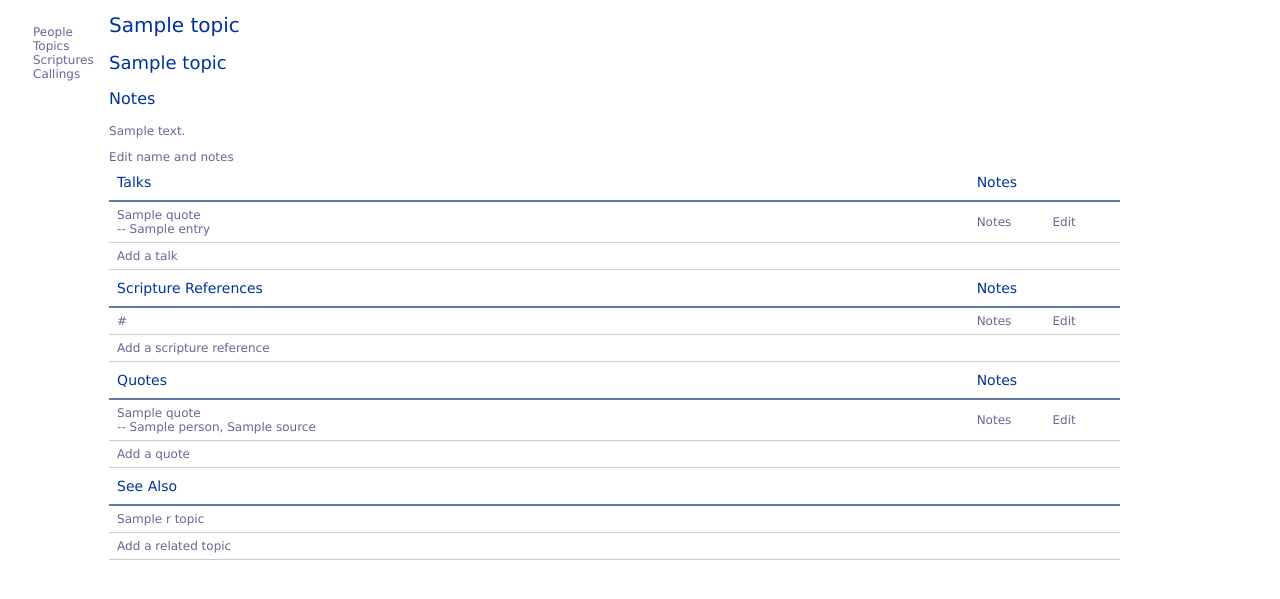
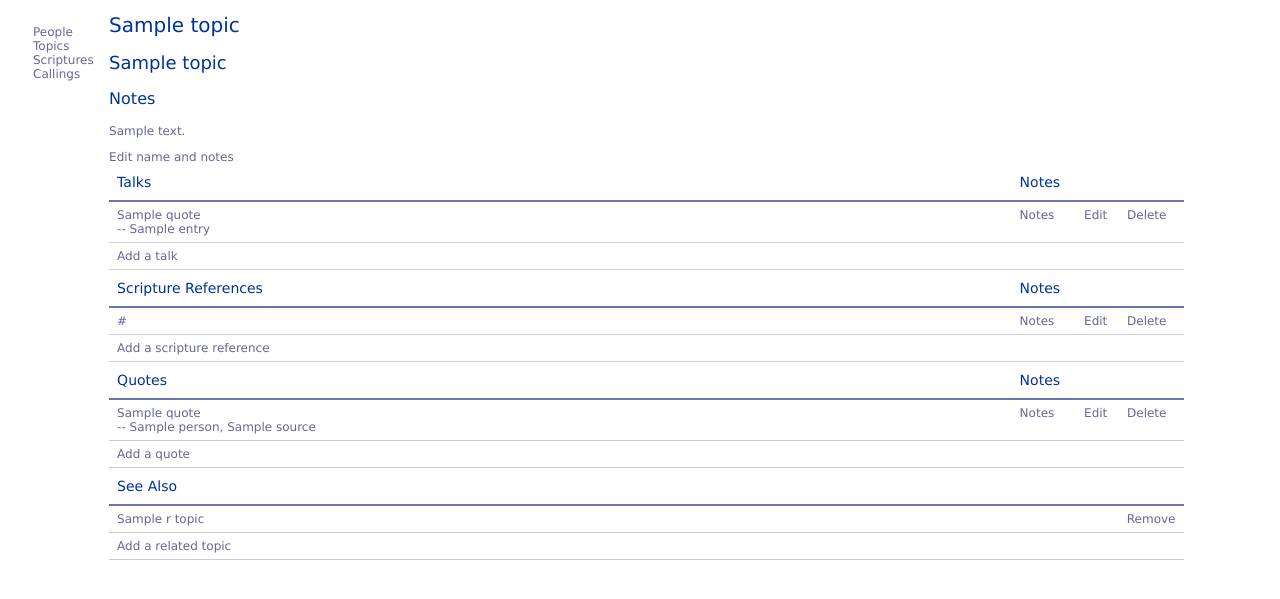
Before and after one commit to matt-gardner/studyjournal, a Django app: template templates/topicalguide/topic.html in a window 1280 px wide. Shown: the top 599 px of the page. Run offline with Django 3.2, Linux system fonts and the light colour scheme; the template is opened without the code that fills it: most values are stand-ins (such as "Sample title", 1, 10 or a date in 2020).

Commit message:
Added delete functionality, improved the callings page,\n made people editable, and some other random stuff

```diff
--- a/templates/on_click.js
+++ b/templates/on_click.js
@@ -37,3 +37,14 @@ function toggle_scriptures(book)
 		table.className = 'scriptures_hide';
 	}
 }
+function confirm_delete(baseurl, name, deleteurl)
+{
+	var result = confirm("Are you sure you want to delete "+name+"?");
+	if (result == true)
+	{
+		window.location=baseurl+"?delete="+deleteurl;
+	}
+	else
+	{
+	}
+}
--- a/templates/style.css
+++ b/templates/style.css
@@ -16,7 +16,7 @@ div.page
 {
 	position:relative;
 	left:8%;
-	max-width:80%;
+	max-width:85%;
 }
 a:link, a:visited
 {
@@ -64,6 +64,10 @@ table.topicsfortalk
 {
 	width:40%;
 }
+table.dateform
+{
+	width:20%;
+}
 table a:link, table a:visited, a:link, a:visited
 {
 	text-decoration:none;
@@ -86,6 +90,7 @@ table td
 	border-bottom:1px solid #ccc;
 	color:#669;
 	padding:6px 8px;
+	vertical-align:top;
 }
 table tbody tr:hover td
 {
@@ -96,6 +101,10 @@ table tbody tr:hover td a:link
 	color:#009;
 }
 table tbody tr:hover td a:visited
+{
+	color:#009;
+}
+table tbody tr:hover td input.table_button
 {
 	color:#009;
 }
@@ -112,3 +121,19 @@ table.scriptures_hide tbody
 {
 	display:none;
 }
+input.table_button
+{
+	color:#669;
+	font-family:"Lucida Sans Unicode", "Lucida Grande", Sans-Serif;
+	font-size:12px;
+	border:0px solid;
+	border-color:#009;
+	background-color:#fff;
+	margin:0px;
+	margin:0px;
+	padding:0px;
+}
+input.table_button:hover
+{
+	cursor:pointer;
+}
--- a/templates/talks/person.html
+++ b/templates/talks/person.html
@@ -21,6 +21,7 @@
 	{% endfor %}
 	</ul>
 {% endif %}
+<a href="/person/{{ person.id }}/edit">Edit {{ person.name }}'s information</a>
 {% if talks %}
 <h3> Talks </h3>
 <table>
--- a/templates/topicalguide/topic.html
+++ b/templates/topicalguide/topic.html
@@ -13,13 +13,14 @@
 {% endif %}
 <a href="/topics/edit{{ topic.id}}">Edit name and notes</a>
 <table class=talks id=talks>
-	<col width=85%>
-	<col width=7.5%>
-	<col width=7.5%>
+	<col width=84%>
+	<col width=6%>
+	<col width=4%>
+	<col width=6%>
 	<thead>
 		<tr>
 			<th>Talks</th>
-			<th colspan=2 onclick="toggle_all_notes('talks')">Notes</th>
+			<th colspan=3 onclick="toggle_all_notes('talks')">Notes</th>
 		</tr>
 	</thead>
 	<tbody>
@@ -42,21 +43,31 @@
 			<td></td></td>
 			{% endif %}
 			<td><a href='t{{ talk.id }}'>Edit</a></td>
+			<td>
+				<form>
+						<input type="button"
+						onclick="confirm_delete('/topic/{{ topic.name }}',
+						'this talk from {{ topic.name }}', 'talk{{ talk.id }}')"
+						class="table_button"
+					   	value="Delete" />
+				</form>
+			</td>
 		</tr>
 		{% endfor %}
 		<tr>
-			<td><a href='addt'>Add a talk</a></td><td></td><td></td>
+			<td><a href='addt'>Add a talk</a></td><td></td><td></td><td></td>
 		</tr>
 	</tbody>
 </table>
 <table class=scriptures id=scriptures>
-	<col width=85%>
-	<col width=7.5%>
-	<col width=7.5%>
+	<col width=84%>
+	<col width=6%>
+	<col width=4%>
+	<col width=6%>
 	<thead>
 		<tr>
 			<th>Scripture References</th>
-			<th colspan=2 onclick="toggle_all_notes('scriptures')">Notes</th>
+			<th colspan=3 onclick="toggle_all_notes('scriptures')">Notes</th>
 		</tr>
 	</thead>
 	<tbody>
@@ -73,22 +84,32 @@
 			<td> {{ ref.get_link }} </td><td></td>
 			{% endif %}
 			<td><a href=sr{{ ref.id }}>Edit</a></td>
+			<td>
+				<form>
+						<input type="button"
+						onclick="confirm_delete('/topic/{{ topic.name }}',
+						'this reference from {{ topic.name }}', 'sr{{ ref.id }}')"
+						class="table_button"
+					   	value="Delete" />
+				</form>
+			</td>
 		</tr>
 		{% endfor %}
 		<tr>
 			<td><a href='addsr'>Add a scripture reference</a></td>
-			<td></td><td></td>
+			<td></td><td></td><td></td>
 		</tr>
 	</tbody>
 </table>
 <table class=quotes id=quotes>
-	<col width=85%>
-	<col width=7.5%>
-	<col width=7.5%>
+	<col width=84%>
+	<col width=6%>
+	<col width=4%>
+	<col width=6%>
 	<thead>
 		<tr>
 			<th>Quotes</th>
-			<th colspan=2 onclick="toggle_all_notes('quotes')">Notes</th>
+			<th colspan=3 onclick="toggle_all_notes('quotes')">Notes</th>
 		</tr>
 	</thead>
 	<tbody>
@@ -109,27 +130,47 @@
 	<td></td></td>
 	{% endif %}
 	<td><a href=q{{ quote.id }}>Edit</a></td>
+	<td>
+	<form>
+	<input type="button"
+	onclick="confirm_delete('/topic/{{ topic.name }}',
+	'this quote from {{ topic.name }}', 'q{{ quote.id }}')"
+	class="table_button"
+	value="Delete" />
+	</form>
+	</td>
 	</tr>
 	{% endfor %}
 	<tr>
-		<td><a href='addq'>Add a quote</a></td><td></td><td></td>
+		<td><a href='addq'>Add a quote</a></td><td></td><td></td><td></td>
 	</tr>
 	</tbody>
 </table>
 <table class=related>
+	<col width=96%>
+	<col width=2%>
 	<thead>
 		<tr>
-			<th>See Also</th>
+			<th colspan=2>See Also</th>
 		</tr>
 	</thead>
 	<tbody>
 		{% for r_topic in topic.related_topics.all %}
 			<tr>
 				<td><a href="/topic/{{ r_topic }}">{{ r_topic.name }}</a></td>
+				<td>
+					<form>
+							<input type="button"
+							onclick="confirm_delete('/topic/{{ topic.name }}',
+							'this related topic from {{ topic.name }}', 'related{{ r_topic.id }}')"
+							class="table_button"
+							value="Remove" />
+					</form>
+				</td>
 			</tr>
 		{% endfor %}
 		<tr>
-			<td><a href="addrt">Add a related topic</a></td>
+			<td><a href="addrt">Add a related topic</a></td><td></td>
 		</tr>
 	</tbody>
 </table>
--- a/urls.py
+++ b/urls.py
@@ -10,6 +10,7 @@ topicname = '(?P<topic_name>[\'\w,\:\s]+)'
 urlpatterns = patterns('',
     (r'^$', 'studyjournal.talks.views.index'),
     (r'^person/(?P<person_id>\d+)/$', 'studyjournal.talks.views.person'),
+    (r'^person/(?P<person_id>\d+)/edit$', 'studyjournal.talks.views.edit_person'),
     (r'^talk/(?P<talk_id>\d+)/$', 'studyjournal.talks.views.talk'),
     (r'^talk/(?P<talk_id>\d+)/addtotopic$',
             'studyjournal.talks.views.add_talk_to_topic'),
```
Also changed, not shown: talks/views.py (+40 -2 lines), templates/talks/callings.html (+47 -3 lines), templates/talks/talk.html (+8 -3 lines), templates/topicalguide/index.html (+19 -11 lines), topicalguide/views.py (+27 -6 lines), templates/add_form.html (renamed from templates/topicalguide/add_form.html), 1 other file.
